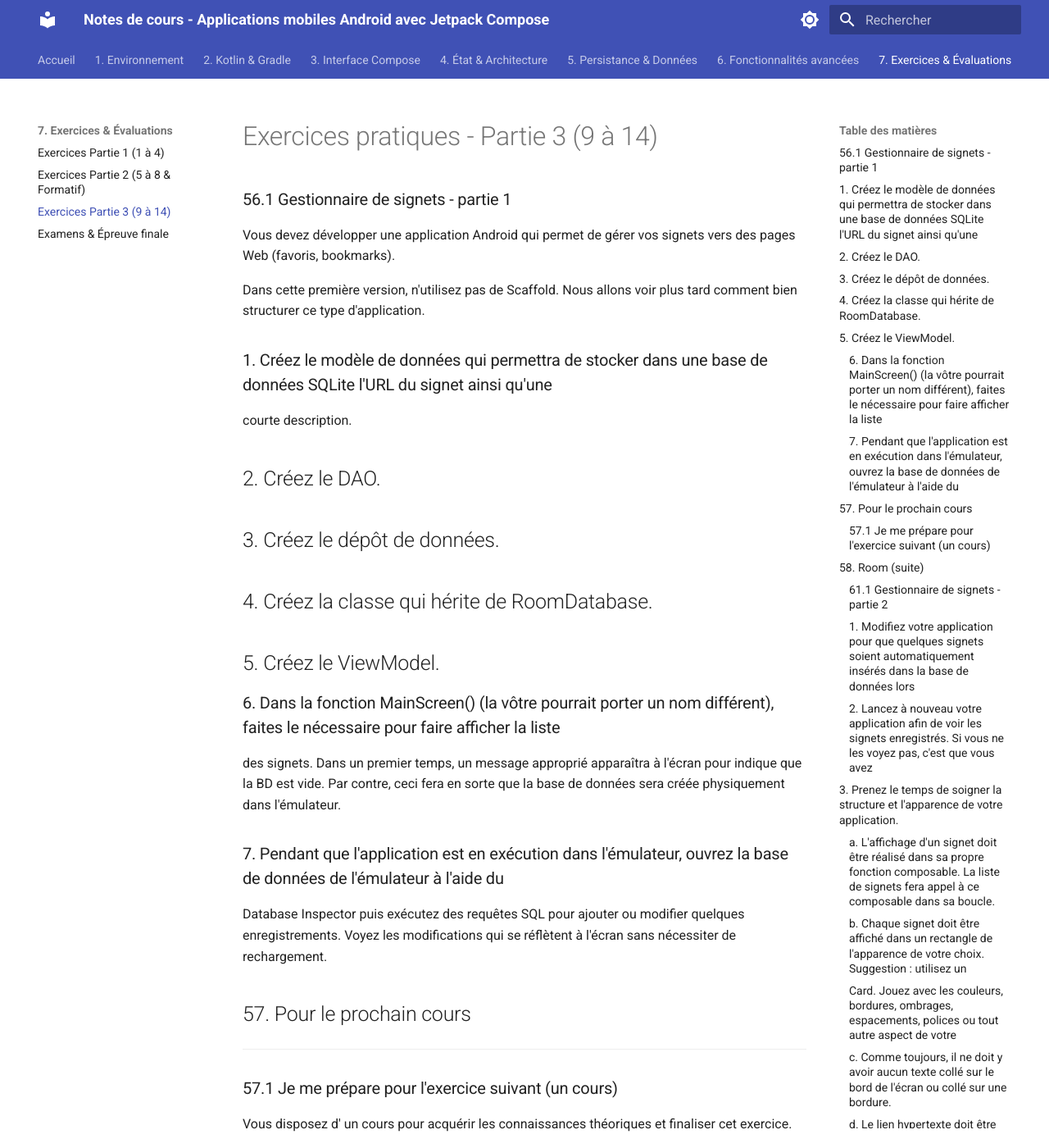
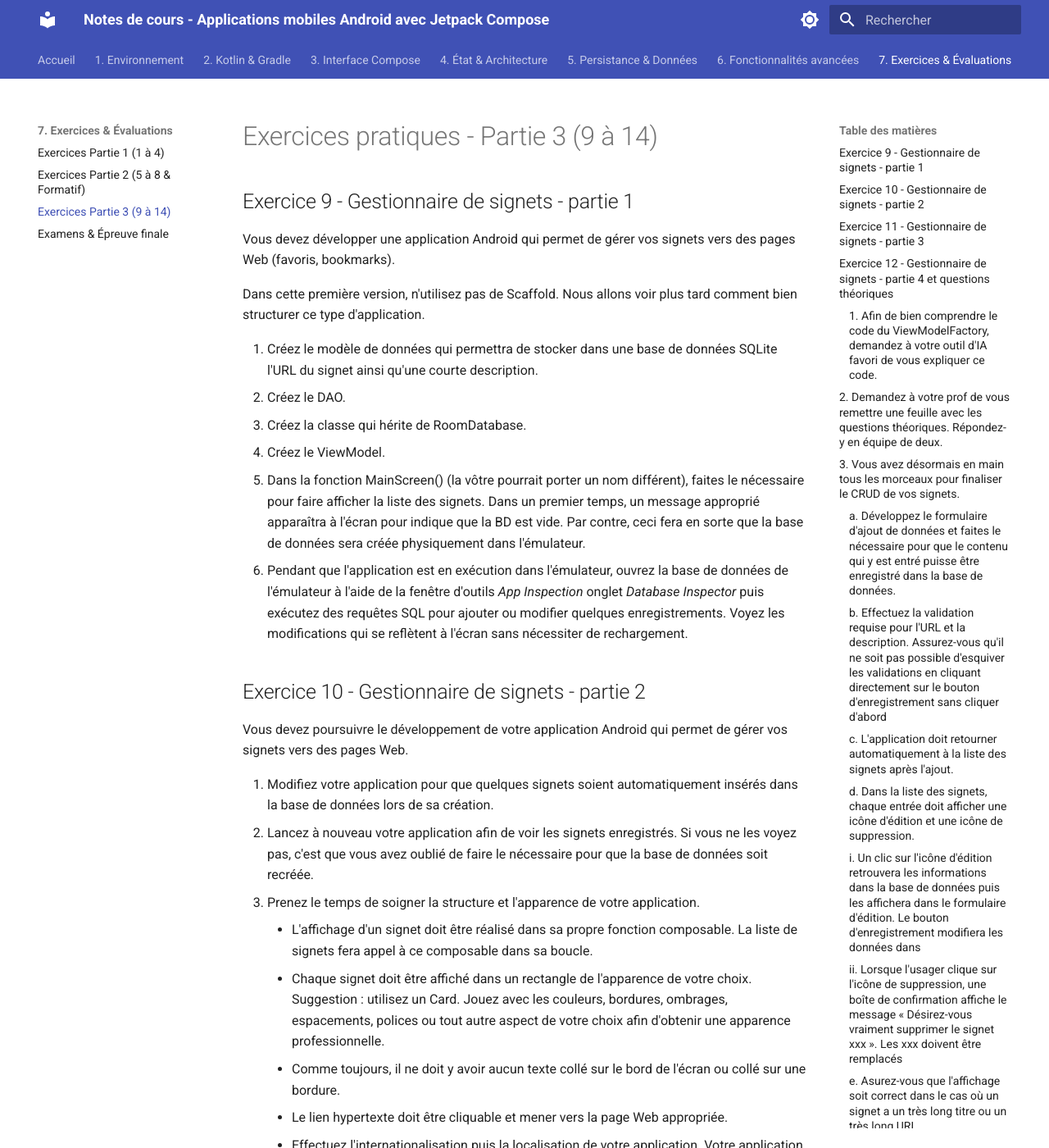
Before and after one commit to Apps-Mobiles-2-Victo/notes_de_cours, an MkDocs documentation site: the page built from docs/07-exercices-evaluations/exercices-partie3.md, in a window 1280 px wide and 1400 px high. Shown: the whole window at 82% size. Built offline with MkDocs 1.6.1 and Material for MkDocs 9.7.7, drawn with Linux system fonts in a browser that asks for light colours; some of the changed text lies outside the part shown.

Commit message:
Refactor exercise documentation for clarity and consistency, including section title updates and improved formatting.

```diff
--- a/docs/07-exercices-evaluations/exercices-partie3.md
+++ b/docs/07-exercices-evaluations/exercices-partie3.md
@@ -5,7 +5,8 @@ title: "Exercices pratiques - Partie 3 (9 à 14)"
 # Exercices pratiques - Partie 3 (9 à 14)
 
 
-### 56.1 Gestionnaire de signets - partie 1
+
+## Exercice 9 - Gestionnaire de signets - partie 1
 
 
 Vous devez développer une application Android qui permet de gérer vos signets vers des pages Web (favoris, bookmarks).
@@ -14,200 +15,55 @@ Vous devez développer une application Android qui permet de gérer vos signets
 Dans cette première version, n'utilisez pas de Scaffold. Nous allons voir plus tard comment bien structurer ce type d'application.
 
 
-### 1. Créez le modèle de données qui permettra de stocker dans une base de données SQLite l'URL du signet ainsi qu'une
-courte description.
+1. Créez le modèle de données qui permettra de stocker dans une base de données SQLite l'URL du signet ainsi qu'une courte description.
+1. Créez le DAO.
+1. Créez la classe qui hérite de RoomDatabase.
+1. Créez le ViewModel.
+1. Dans la fonction MainScreen() (la vôtre pourrait porter un nom différent), faites le nécessaire pour faire afficher la liste des signets. Dans un premier temps, un message approprié apparaîtra à l'écran pour indique que la BD est vide. Par contre, ceci fera en sorte que la base de données sera créée physiquement dans l'émulateur.
+1. Pendant que l'application est en exécution dans l'émulateur, ouvrez la base de données de l'émulateur à l'aide de la fenêtre d'outils *App Inspection* onglet *Database Inspector* puis exécutez des requêtes SQL pour ajouter ou modifier quelques enregistrements. Voyez les modifications qui se reflètent à l'écran sans nécessiter de rechargement.
 
 
-## 2. Créez le DAO.
-
-
-## 3. Créez le dépôt de données.
-
-
-## 4. Créez la classe qui hérite de RoomDatabase.
-
-
-## 5. Créez le ViewModel.
-
-
-### 6. Dans la fonction MainScreen() (la vôtre pourrait porter un nom différent), faites le nécessaire pour faire afficher la liste
-des signets. Dans un premier temps, un message approprié apparaîtra à l'écran pour indique que la BD est vide. Par contre, ceci fera en sorte que la base de données sera créée physiquement dans l'émulateur.
-
-
-### 7. Pendant que l'application est en exécution dans l'émulateur, ouvrez la base de données de l'émulateur à l'aide du
-Database Inspector puis exécutez des requêtes SQL pour ajouter ou modifier quelques enregistrements. Voyez les modifications qui se réflètent à l'écran sans nécessiter de rechargement.
-
-
-## 57. Pour le prochain cours
-
-
-
----
-
-
-### 57.1 Je me prépare pour l'exercice suivant (un cours)
-
-
-Vous disposez d' un cours pour acquérir les connaissances théoriques et finaliser cet exercice.
-
-
-Une fois cet exercice complété, vous devez effectuer vos lectures pour l'exercice suivant.
-
-
-## 58. Room (suite)
-
-
-
----
-
-
-### 61.1 Gestionnaire de signets - partie 2
+##  Exercice 10 - Gestionnaire de signets - partie 2
 
 
 Vous devez poursuivre le développement de votre application Android qui permet de gérer vos signets vers des pages Web.
 
 
-### 1. Modifiez votre application pour que quelques signets soient automatiquement insérés dans la base de données lors
-de sa création.
+1. Modifiez votre application pour que quelques signets soient automatiquement insérés dans la base de données lors de sa création.
+1. Lancez à nouveau votre application afin de voir les signets enregistrés. Si vous ne les voyez pas, c'est que vous avez
+oublié de faire le nécessaire pour que la base de données soit recréée.
+1. Prenez le temps de soigner la structure et l'apparence de votre application.
+    * L'affichage d'un signet doit être réalisé dans sa propre fonction composable. La liste de signets fera appel à ce composable dans sa boucle.
+    * Chaque signet doit être affiché dans un rectangle de l'apparence de votre choix. Suggestion : utilisez un Card. Jouez avec les couleurs, bordures, ombrages, espacements, polices ou tout autre aspect de votre choix afin d'obtenir une apparence professionnelle.
+    * Comme toujours, il ne doit y avoir aucun texte collé sur le bord de l'écran ou collé sur une bordure.
+    * Le lien hypertexte doit être cliquable et mener vers la page Web appropriée.
+    * Effectuez l'internationalisation puis la localisation de votre application. Votre application doit pouvoir être affichée en français et en anglais. Les données tirées de la base de données n'ont pas besoin d'être internationalisées.
 
 
-### 2. Lancez à nouveau votre application afin de voir les signets enregistrés. Si vous ne les voyez pas, c'est que vous avez
-oublié de faire le nécessaire pour que la base de données soit recréée.
+## Exercice 11 - Gestionnaire de signets - partie 3
+
+1. Votre application doit contenir les pages suivantes.
+    * Une page d'accueil. Pour l'instant, elle ne fera qu'afficher un message ou une image de votre choix.
+    * Une page qui liste vos signets.
+    * Une page pour ajouter un signet. Pour l'instant, elle ne fera qu'afficher « À venir... ».
+1. Dans la barre du bas, l'application doit présenter des icônes pour naviguer vers chacune des pages. La barre du bas
+doit être définie dans un composable placé dans son propre fichier.
+1. Les icônes de la barre du bas doivent être espacés pour remplir toute la largeur de l'écran.
+1. Assurez-vous que chaque page ait, en plus du titre de l'application, un sous-titre qui définit ce qu'elle affiche. Vous
+pouvez utiliser un simple Text() pour y parvenir.
+1. Vous devez soigner l'apparence de votre application : couleurs agréables, espacements suffisants, icônes assez gros ou suffisamment espacés pour les gros doigts, etc.
+1. OPTIONNEL : vous constatez certainement que la création d'un nouveau projet exige la création de nombreux fichiers, l'ajout de dépendances, etc.
+    * Pour faciliter votre travail, il serait intéressant de pouvoir avoir un projet modèle qui servirait de base à vos prochains projets.
+    * Je vous propose d'automatiser la tâche qui consiste à créer un nouveau projet à partir d'un projet de base.
+    * Voici quelques pistes de solution :
+    *   Je n'ai pas trouvé de fonctionnalités intégrée dans Android Studio pour effectuer ce type de tâche.Saurez-vous en trouver une?
+    *  J'ai vu un script bash qui semblait faire à peu près cette tâche mais je ne l'ai pas testé :
+    *     [https://github.com/erdo/commercial-template/blob/main/change_package.sh](https://github.com/erdo/commercial-template/blob/main/change_package.sh)
+(discussion reddit qui m'a mené à ce script : [https://www.reddit.com/r/androiddev/comments/1c3txyz/is_there_a_good_way_to_start_a_project_using_a/?](https://www.reddit.com/r/androiddev/comments/1c3txyz/is_there_a_good_way_to_start_a_project_using_a/?tl=fr) )
+    *  La solution passe peut-être par la copie du dossier de base et le renommage du projet. Saurez-vous trouver la technique laplus efficace pour y parvenir?
 
 
-## 3. Prenez le temps de soigner la structure et l'apparence de votre application.
-
-
-#### a. L'affichage d'un signet doit être réalisé dans sa propre fonction composable. La liste de signets fera appel à ce composable dans sa boucle.
-
-
-#### b. Chaque signet doit être affiché dans un rectangle de l'apparence de votre choix. Suggestion : utilisez un
-
-
-#### Card. Jouez avec les couleurs, bordures, ombrages, espacements, polices ou tout autre aspect de votre
-choix afin d'obtenir une apparence professionnelle.
-
-
-#### c. Comme toujours, il ne doit y avoir aucun texte collé sur le bord de l'écran ou collé sur une bordure.
-
-
-#### d. Le lien hypertexte doit être cliquable et mener vers la page Web appropriée.
-
-
-### 4. Effectuez l'internationalisation puis la localisation de votre application. Votre application doit pouvoir être affichée en
-français et en anglais. Les données tirées de la base de données n'ont pas besoin d'être internationalisées.
-
-
-## 62. Pour le prochain cours
-
-
-
----
-
-
-### 62.1 Je me prépare pour l'exercice suivant (un cours)
-
-
-Vous disposez d' un cours pour acquérir les connaissances théoriques et finaliser cet exercice.
-
-
-Une fois cet exercice complété, vous devez effectuer vos lectures pour l'exercice suivant.
-
-
-## 63. Application avec plusieurs écrans (navigation)
-
-
-
----
-
-
-### 64.1 Gestionnaire de signets - partie 3
-
-
-## 1. Votre application doit contenir les pages suivantes.
-
-
-#### Une page d'accueil. Pour l'instant, elle ne fera qu'afficher un message ou une image de votre choix.
-
-
-#### Une page qui liste vos signets.
-
-
-#### Une page pour ajouter un signet. Pour l'instant, elle ne fera qu'afficher « À venir... ».
-
-
-### 2. Dans la barre du bas, l'application doit présenter des icônes pour naviguer vers chacune des pages. La barre du bas
-doit être définie dans un composable placé dans son propre fichier.
-
-
-## 3. Les icônes de la barre du bas doivent être espacés pour remplir toute la largeur de l'écran.
-
-
-### 4. Assurez-vous que chaque page ait, en plus du titre de l'application, un sous-titre qui définit ce qu'elle affiche. Vous
-pouvez utiliser un simple Text() pour y parvenir.
-
-
-### 5. Vous devez soigner l'apparence de votre application : couleurs agréables, espacements suffisants, icônes assez gros
-ou suffisamment espacés pour les gros doigts, etc.
-
-
-### 6. OPTIONNEL : vous constatez certainement que la création d'un nouveau projet exige la création de nombreux
-fichiers, l'ajout de dépendances, etc.
-
-
-Pour faciliter votre travail, il serait intéressant de pouvoir avoir un projet modèle qui servirait de base à vos prochains projets.
-
-
-Je vous propose d'automatiser la tâche qui consiste à créer un nouveau projet à partir d'un projet de base.
-
-
-Voici quelques pistes de solution :
-
-
-#### a. Je n'ai pas trouvé de fonctionnalités intégrée dans Android Studio pour effectuer ce type de tâche.
-
-
-#### Saurez-vous en trouver une?
-
-
-#### b. J'ai vu un script bash qui semblait faire à peu près cette tâche mais je ne l'ai pas testé :
-
-
-#### [https://github.com/erdo/commercial-template/blob/main/change_package.sh](https://github.com/erdo/commercial-template/blob/main/change_package.sh)
-(discussion reddit qui m'a mené à ce script : [https://www.reddit.com/r/androiddev/comments/1c3txyz/is_there_a_good_way_to_start_a_project_using_a/?](https://www.reddit.com/r/androiddev/comments/1c3txyz/is_there_a_good_way_to_start_a_project_using_a/?) tl=fr )
-
-
-#### c. La solution passe peut-être par la copie du dossier de base et le [apical_lien_interne]
-
-
-#### [renommer_un_projet,renommage du projet][/apical_lien_interne]. Saurez-vous trouver la technique la
-plus efficace pour y parvenir?
-
-
-## 65. Pour le prochain cours
-
-
-
----
-
-
-### 65.1 Je me prépare pour l'exercice suivant (un cours)
-
-
-Vous disposez d' un cours pour acquérir les connaissances théoriques et finaliser cet exercice.
-
-
-Une fois cet exercice complété, vous devez effectuer vos lectures pour l'exercice suivant.
-
-
-## 66. Formulaire d'ajout de données
-
-
-
----
-
-
-### 70.1 Gestionnaire de signets - partie 4 et questions théoriques
+## Exercice 12 - Gestionnaire de signets - partie 4 et questions théoriques
 
 
 ### 1. Afin de bien comprendre le code du ViewModelFactory, demandez à votre outil d'IA favori de vous expliquer ce code.
```
Also changed, not shown: docs/05-donnees-persistance/room-base-de-donnees.md (+3 -2 lines), docs/07-exercices-evaluations/exercices-partie2.md (+3 -24 lines).
